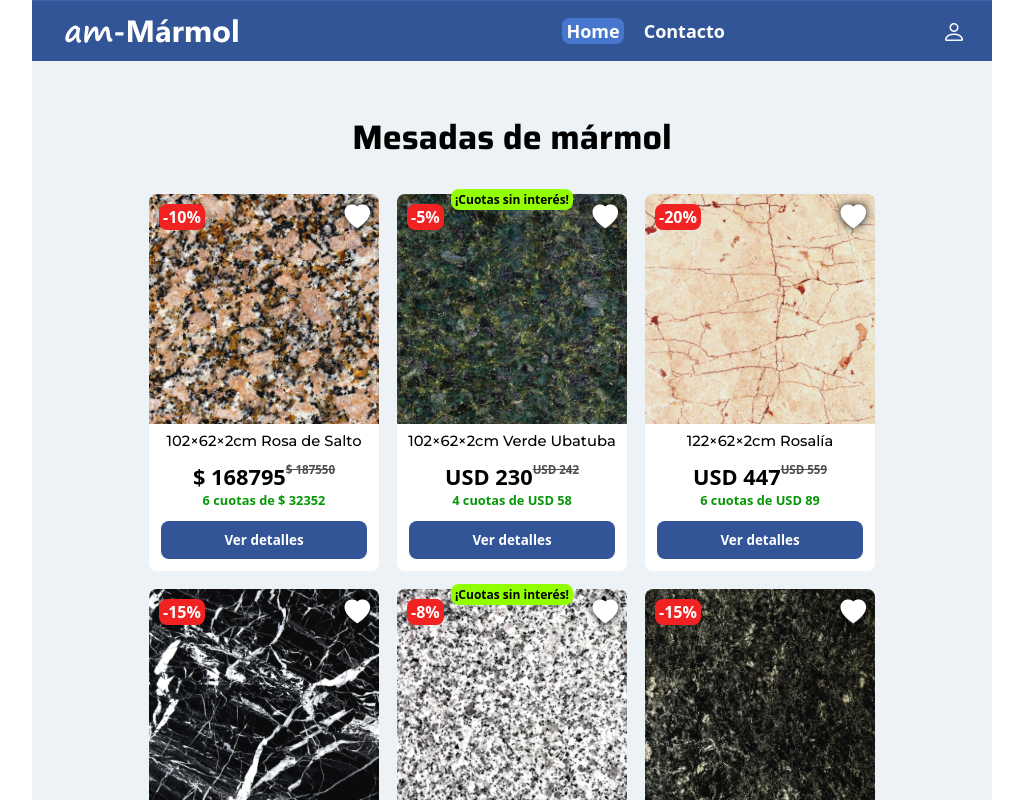
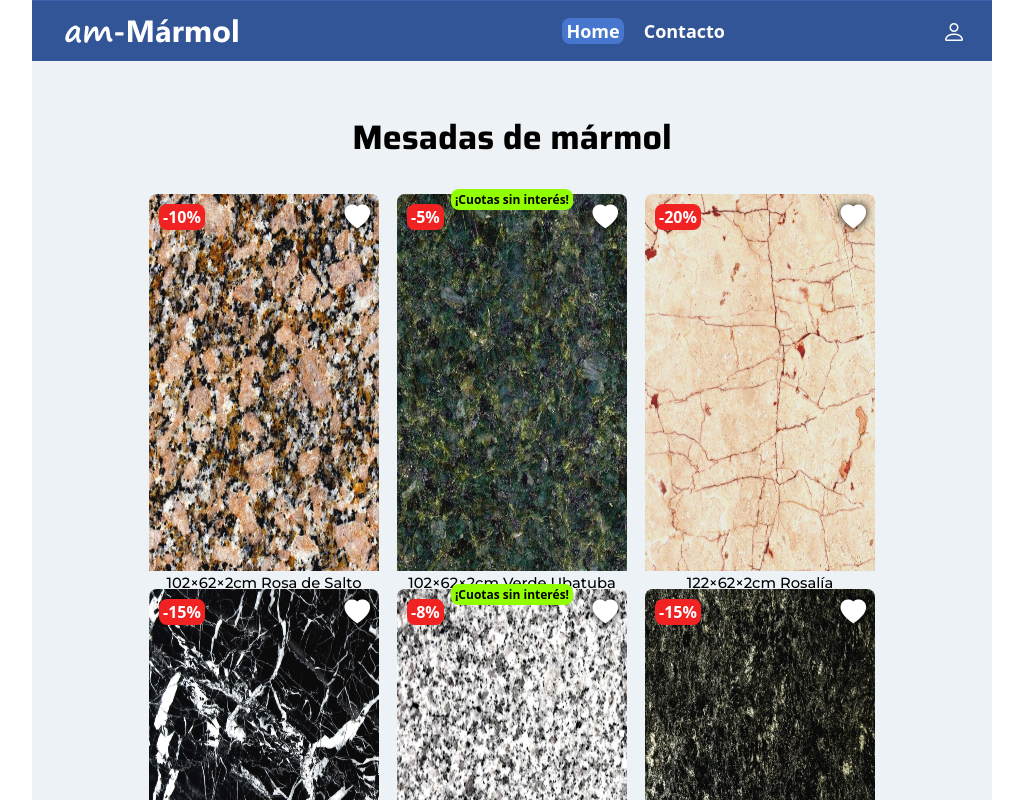
Before and after one commit to mauJS-Py/TP-Final-Angular, an Angular app: page / in a window 1280 px wide. Shown: the top 800 px of the page, without its empty margins (128-1151 px from the left). Built offline with nearby package versions, Linux system fonts and the light colour scheme; a web font is replaced by a local one.

Commit message:
TP Final de Angular

```diff
--- a/src/app/products/products.css
+++ b/src/app/products/products.css
@@ -35,7 +35,7 @@
 .caja_img {
     position: relative;
     width: 100%;
-    aspect-ratio: 1/1;
+    height: 100%;
     border-radius: 8px;
     border-bottom-right-radius: 0;
     border-bottom-left-radius: 0;
```
